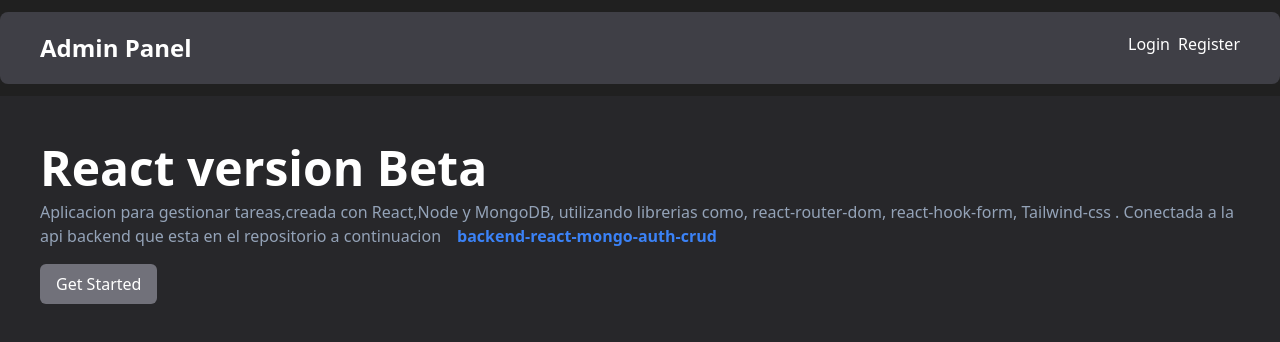
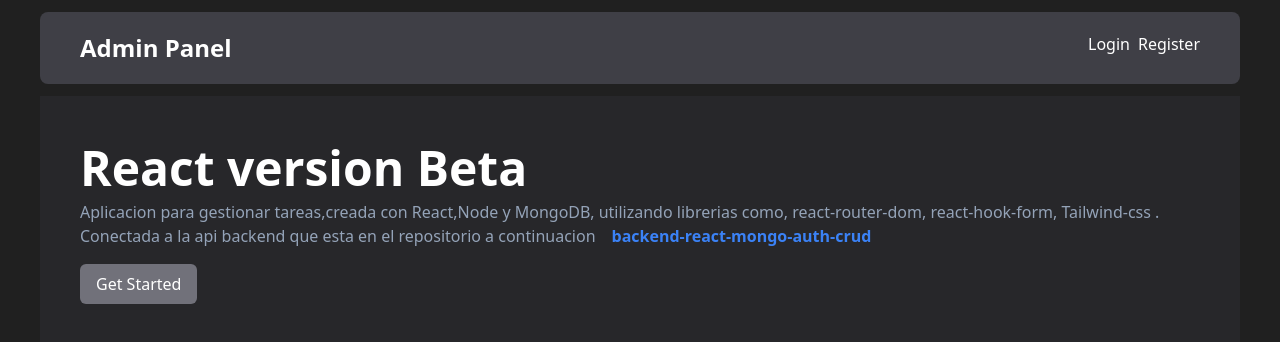
Before and after one commit to felipedev1996/frontend-react-mongo-auth-crud, a React (Vite) app: page / in a window 1280 px wide. Shown: the top 342 px of the page. Built offline with nearby package versions, Linux system fonts and the light colour scheme.

Commit message:
refactoring style HomePage

```diff
--- a/src/App.jsx
+++ b/src/App.jsx
@@ -15,7 +15,7 @@ function App() {
     <AuthProvider>
       <TaskProvider>
         <BrowserRouter>
-          <main className="container content-container mx-auto px-10 md:px-0">
+          <main className="container content-container mx-auto px-10  ">
             <Navbar />
             <Routes>
               <Route path="/" element={<HomePage />} />
--- a/src/components/Navbar.jsx
+++ b/src/components/Navbar.jsx
@@ -19,7 +19,7 @@ export function Navbar() {
             </li>
             <li>
               <Link
-               className=" text-blue-500 hover:text-blue-700 font-bold py-2 px-4 rounded"
+               className=" text-blue-500 hover:text-blue-700 font-bold py-2 px-4 rounded "
               to="/add-task">Add Task</Link>
             </li>
             <li>
```
